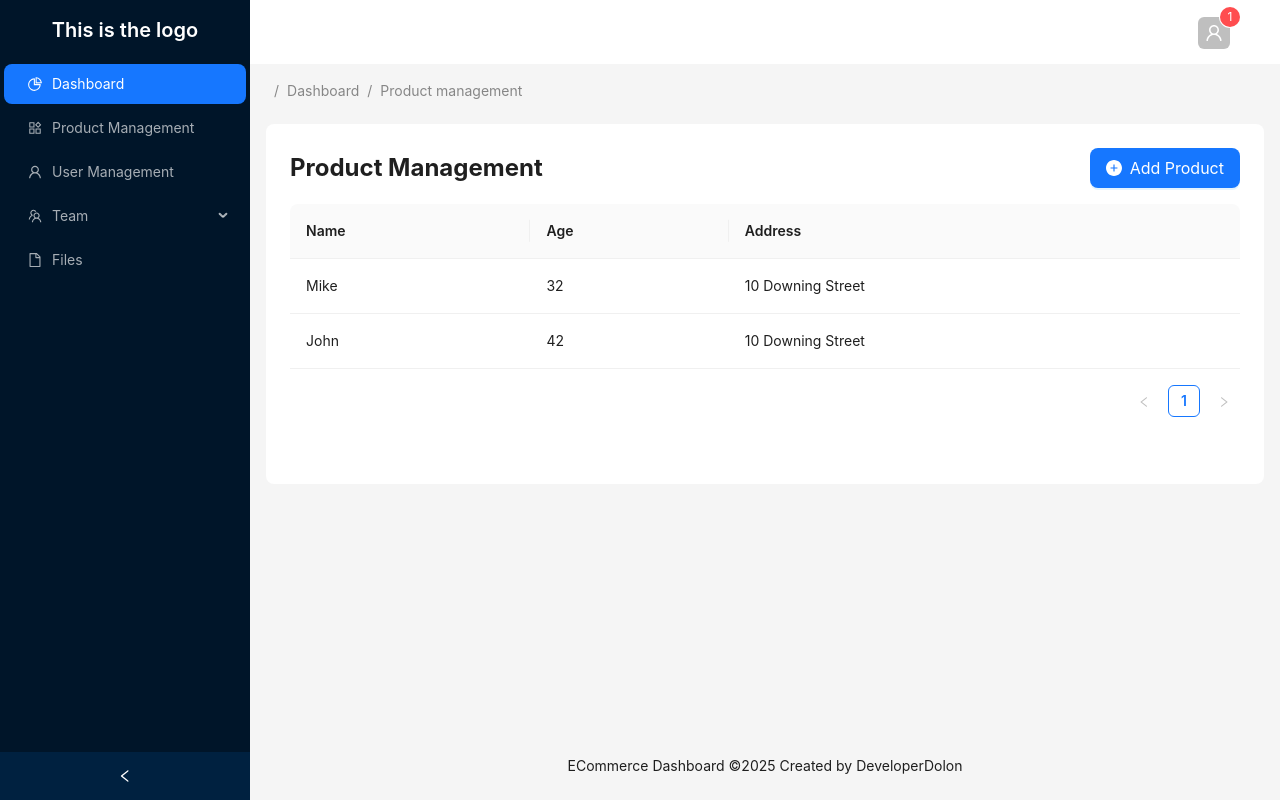
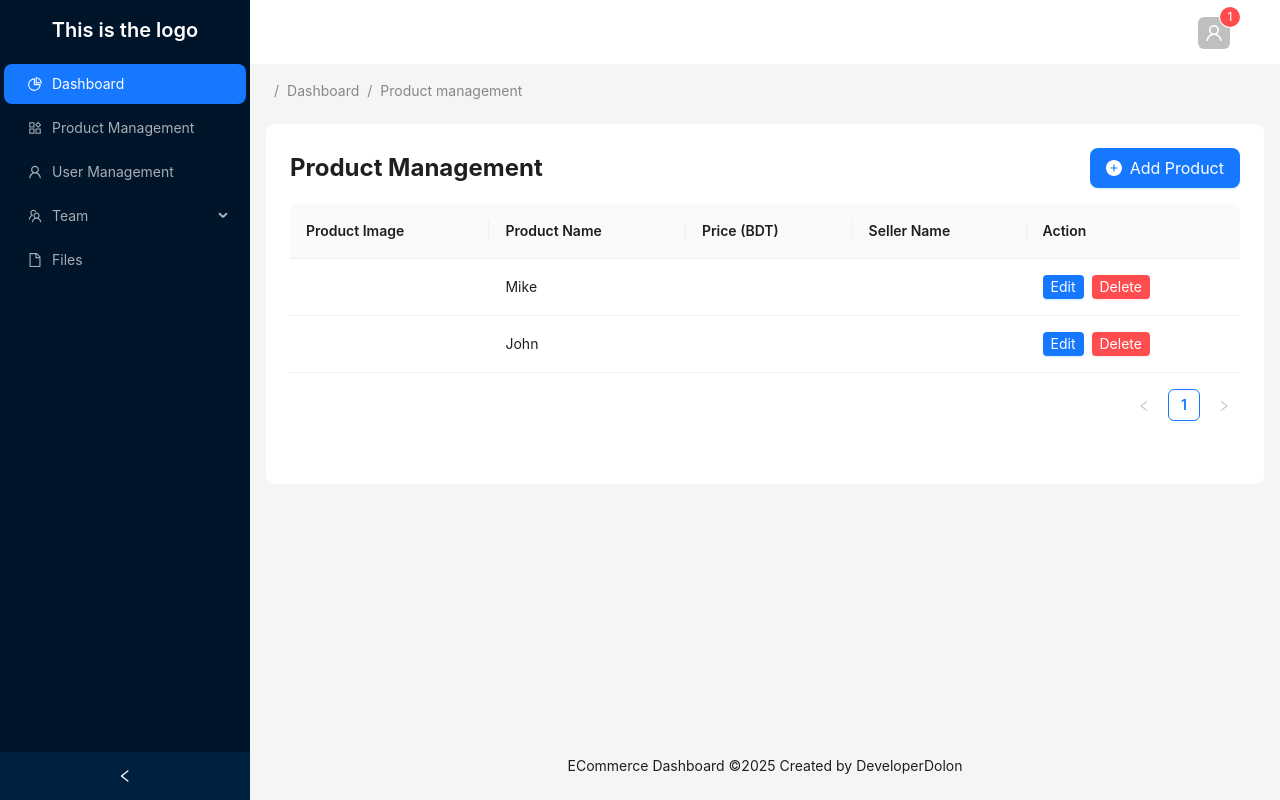
Before and after one commit to DeveloperDolon/microservice-client, a Next.js app: page /dashboard/product-management in a window 1280 px wide. Built offline with nearby package versions, Linux system fonts and the light colour scheme.

Commit message:
product management table designed

```diff
--- a/app/dashboard/layout.tsx
+++ b/app/dashboard/layout.tsx
@@ -67,6 +67,7 @@ export default function DashboardLayout({
         </Header>
         <Content style={{ margin: "0 16px" }}>
           <Breadcrumb routes={breadcrumbItems} style={{ margin: "16px 0" }} />
+
           <div
             style={{
               padding: 24,
--- a/app/dashboard/product-management/page.tsx
+++ b/app/dashboard/product-management/page.tsx
@@ -1,6 +1,8 @@
+"use client";
 import React from "react";
 import { Button, Table } from "antd";
 import { PlusCircleFilled } from "@ant-design/icons";
+import Link from "next/link";
 
 const dataSource = [
   {
@@ -19,19 +21,44 @@ const dataSource = [
 
 const columns = [
   {
-    title: "Name",
+    title: "Product Image",
+    dataIndex: "images",
+    key: "images",
+  },
+  {
+    title: "Product Name",
     dataIndex: "name",
     key: "name",
   },
   {
-    title: "Age",
-    dataIndex: "age",
-    key: "age",
+    title: "Price (BDT)",
+    dataIndex: "price",
+    key: "price",
   },
   {
-    title: "Address",
-    dataIndex: "address",
-    key: "address",
+    title: "Seller Name",
+    dataIndex: "seller?.name",
+    key: "seller?.name",
+  },
+  {
+    title: "Action",
+    key: "action",
+    render: (_, record) => {
+      return (
+        <div className="flex gap-2">
+          <Button type="primary" size={"small"}>
+            <Link href={`/dashboard/product-management`}>
+              Edit
+            </Link>
+          </Button>
+          <Button type="primary" danger size={"small"}>
+            <Link href={`/dashboard/product-management`}>
+              Delete
+            </Link>
+          </Button>
+        </div>
+      );
+    },
   },
 ];
 
```
